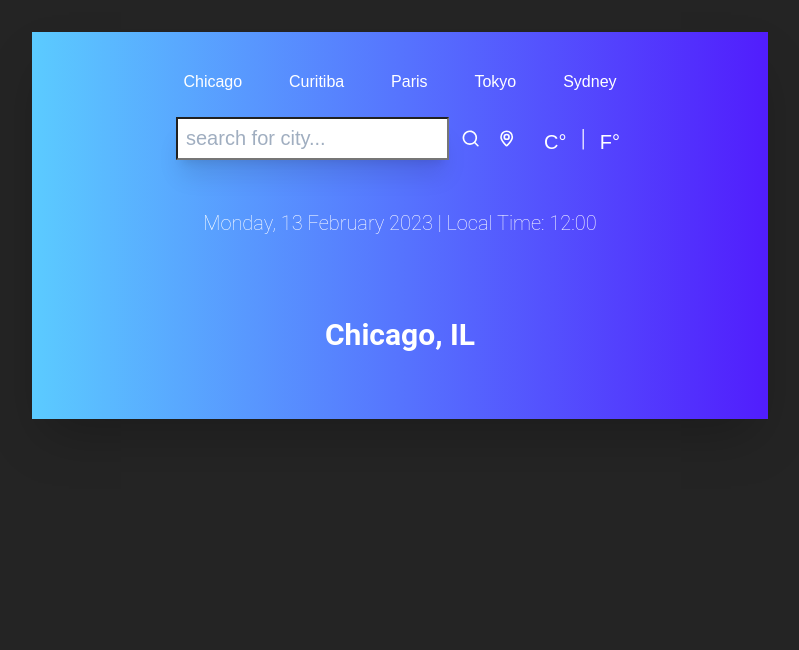
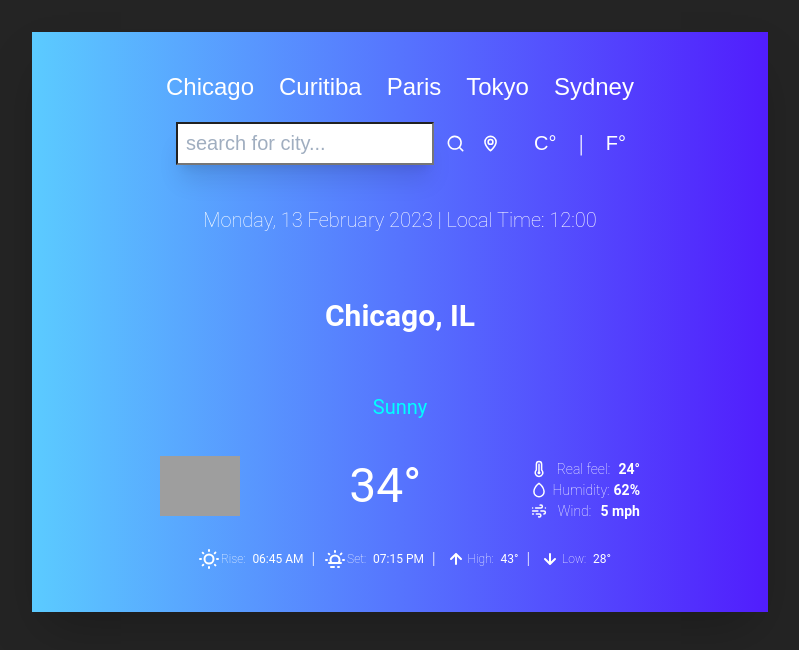
Before and after one commit to robinpunn/react-weather, a React (Vite) app: page / in a window 1280 px wide. Shown: the top 650 px of the page, without its empty margins (240-1039 px from the left). Built offline with nearby package versions, Linux system fonts and the light colour scheme; grey boxes are pictures that could not be loaded.

Commit message:
added TempAndDetails component

```diff
--- a/src/App.jsx
+++ b/src/App.jsx
@@ -2,6 +2,7 @@ import { useState } from "react";
 import "./App.css";
 import Cities from "./components/Cities/Cities";
 import Inputs from "./components/Inputs/Inputs";
+import TempAndDetails from "./components/TempAndDetails/TempAndDetails";
 import TimeAndLocation from "./components/TimeAndLocation/TimeAndLocation";
 
 function App() {
@@ -12,6 +13,7 @@ function App() {
       <Cities />
       <Inputs />
       <TimeAndLocation />
+      <TempAndDetails />
     </div>
   );
 }
--- a/src/components/Cities/Cities.css
+++ b/src/components/Cities/Cities.css
@@ -3,20 +3,34 @@
   display: flex;
   flex-direction: row;
   align-items: center;
-  justify-content: space-around;
+  justify-content: space-between;
 }
 /*cities*/
 .top-button {
   color: white;
-  font-size: 1rem;
+  font-size: 0.75rem;
   background-color: inherit;
   border: none;
   cursor: pointer;
+  transition: all 0.5s ease-out;
+}
+
+.top-button:hover {
+  color: #9200ba;
+  transform: scale(1.15);
 }
 
 @media (min-width: 46rem) {
   .cities {
     margin: 1.25rem auto;
-    font-size: 1.25rem;
+  }
+  .top-button {
+    font-size: 1.5rem;
   }
 }
+
+@media (mix-width: 20rem) {
+  .top-button {
+    font-size: 1.2rem;
+  }
+}
--- a/src/components/Inputs/Inputs.css
+++ b/src/components/Inputs/Inputs.css
@@ -38,7 +38,7 @@
   color: #fff;
   cursor: pointer;
   margin: 0 0.5rem;
-  transition: all 0.2s ease-out;
+  transition: all 0.5s ease-out;
 }
 
 .mag {
@@ -66,14 +66,20 @@
   background-color: inherit;
   border: none;
   cursor: pointer;
-  margin-top: 0.5rem;
+  margin: 0 0.5rem;
+  transition: all 0.5s ease-out;
+}
+
+.temp-button:hover {
+  color: #9200ba;
+  transform: scale(1.25);
 }
 
 .separator {
   color: white;
   font-size: 1.5rem;
   font-weight: 300;
-  margin: 0.5rem;
+  margin: 0 0.5rem;
 }
 
 @media screen and (min-width: 46rem) {
@@ -83,4 +89,7 @@
   .search {
     width: 75%;
   }
+  .temp {
+    margin-left: 0.75rem;
+  }
 }
--- /dev/null
+++ b/src/components/TempAndDetails/TempAndDetails.css
@@ -0,0 +1,85 @@
+/*description text container*/
+.details {
+  display: flex;
+  align-items: center;
+  justify-content: center;
+  padding-top: 0.25rem;
+  padding-bottom: 0.25rem;
+  font-size: 1.25rem;
+  color: aqua;
+}
+
+/*weather details container*/
+.weather-container {
+  display: flex;
+  flex-direction: column;
+  align-items: center;
+  justify-content: space-between;
+  color: #fff;
+}
+/*icon based on current weather*/
+.weather-icon {
+  width: 5rem;
+  padding: 0;
+}
+/*current temperature*/
+.weather-number {
+  font-size: 3rem;
+  margin: 0.25rem;
+}
+/*weather details container: real, humidity,wind*/
+.weather-stats {
+  display: flex;
+  flex-direction: column;
+  margin-top: 0.5rem;
+}
+/*container for individual detail*/
+.weather-stat-icons {
+  display: flex;
+  align-items: center;
+  justify-content: space-between;
+  font-size: 0.875rem;
+  font-weight: 100;
+}
+/*weather detail icon*/
+.weather-stat-icon {
+  margin-right: 0.25rem;
+}
+/*weather detail text*/
+.weather-span {
+  margin-left: 0.25rem;
+  font-weight: 700;
+}
+/*container for rise/set + high/low*/
+.range-container {
+  display: flex;
+  align-items: center;
+  justify-content: center;
+  margin-left: 0.5rem;
+  padding-top: 0.75rem;
+  padding-bottom: 0.75rem;
+  font-size: 0.75rem;
+  color: #fff;
+}
+.range-text {
+  font-weight: 100;
+}
+.range-value {
+  margin-left: 0.25rem;
+  font-weight: 400;
+}
+.range-separator {
+  font-weight: 300;
+  margin: 0.5rem;
+  padding: 0;
+  font-size: 1rem;
+}
+
+@media screen and (min-width: 46rem) {
+  .weather-container {
+    flex-direction: row;
+  }
+  weather-icon {
+    padding: 1.5rem 0;
+  }
+}
--- /dev/null
+++ b/src/components/TempAndDetails/TempAndDetails.jsx
@@ -0,0 +1,76 @@
+import React from "react";
+import "./TempAndDetails.css";
+import {
+  UilArrowUp,
+  UilArrowDown,
+  UilTemperature,
+  UilTear,
+  UilWind,
+  UilSun,
+  UilSunset,
+} from "@iconscout/react-unicons";
+
+function TempAndDetails() {
+  return (
+    <div>
+      {/*description*/}
+      <div className="details">
+        <p className="details-text">Sunny</p>
+      </div>
+      {/*weather specifics*/}
+      <div className="weather-container">
+        <img
+          src="http://openweathermap.org/img/wn/01d@2x.png"
+          alt=""
+          className="weather-icon"
+        />
+        <p className="weather-number">34°</p>
+        <div className="weather-stats">
+          <div className="weather-stat-icons">
+            <UilTemperature size={18} className="weather-stat-icon" />
+            Real feel:
+            <span className="weather-span">24°</span>
+          </div>
+          <div className="weather-stat-icons">
+            <UilTear size={18} className="weather-stat-icon" />
+            Humidity:
+            <span className="weather-span">62%</span>
+          </div>
+          <div className="weather-stat-icons">
+            <UilWind size={18} className="weather-stat-icon" />
+            Wind:
+            <span className="weather-span">5 mph</span>
+          </div>
+        </div>
+      </div>
+      {/*rise/set + high/low*/}
+      <div className="range-container">
+        {/*rise*/}
+        <UilSun />
+        <p className="range-text">
+          Rise: <span className="range-value">06:45 AM</span>
+        </p>
+        <p className="range-separator">|</p>
+        {/*set*/}
+        <UilSunset />
+        <p className="range-text">
+          Set: <span className="range-value">07:15 PM</span>
+        </p>
+        <p className="range-separator">|</p>
+        {/*high*/}
+        <UilArrowUp />
+        <p className="range-text">
+          High: <span className="range-value">43°</span>
+        </p>
+        <p className="range-separator">|</p>
+        {/*low*/}
+        <UilArrowDown />
+        <p className="range-text">
+          Low: <span className="range-value">28°</span>
+        </p>
+      </div>
+    </div>
+  );
+}
+
+export default TempAndDetails;
--- a/src/components/TimeAndLocation/TimeAndLocation.css
+++ b/src/components/TimeAndLocation/TimeAndLocation.css
@@ -4,7 +4,7 @@
   flex-direction: row;
   align-items: center;
   justify-content: center;
-  margin: 1.5rem 0;
+  margin: 0.5rem 0;
 }
 
 /*time*/
@@ -20,7 +20,7 @@
   flex-direction: row;
   align-items: center;
   justify-content: center;
-  margin: 0.75rem 0;
+  margin: 0;
 }
 
 .location {
@@ -34,3 +34,9 @@
     font-size: 1.25rem;
   }
 }
+
+@media screen and (max-width: 20rem) {
+  .time {
+    font-size: 0.7rem;
+  }
+}
```
